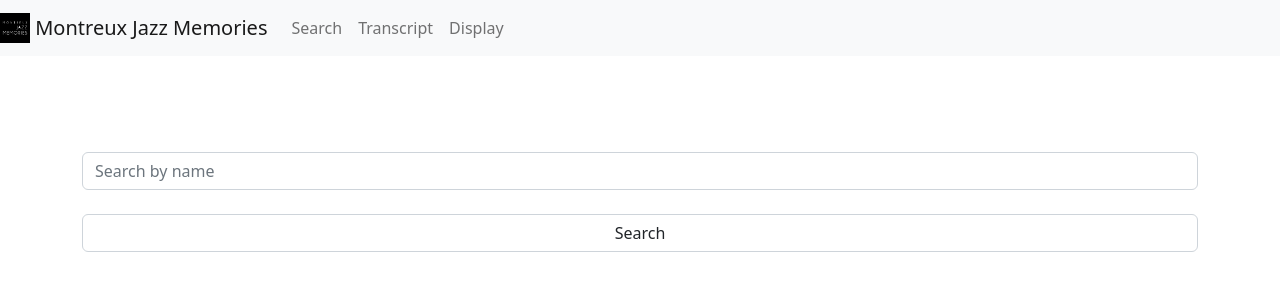
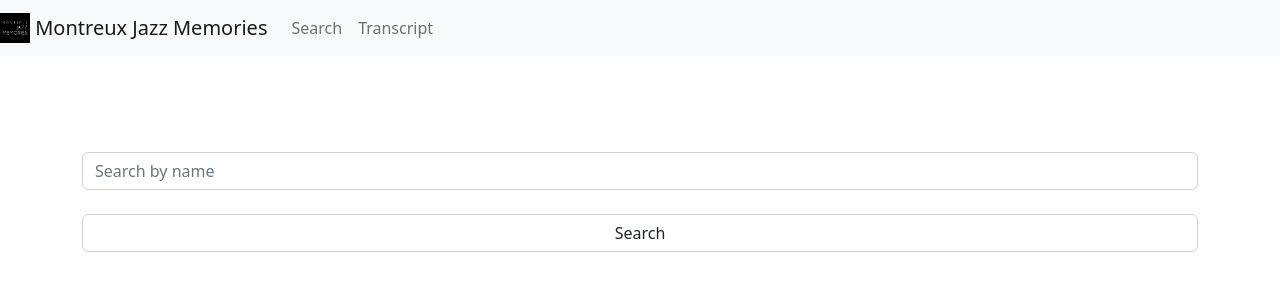
Before and after one commit to dpicca/Montreux-Jazz-Memories, a Flask app: page / in a window 1280 px wide. Shown: the top 300 px of the page. Run offline with Flask 2, Linux system fonts and the light colour scheme.

Commit message:
display removed from navbar

```diff
--- a/database-retranscript/templates/navbar.html
+++ b/database-retranscript/templates/navbar.html
@@ -18,9 +18,6 @@
           <li class="nav-item">
             <a class="nav-link" href="/transcript">Transcript</a>
           </li>
-          <li class="nav-item">
-            <a class="nav-link" href="/display">Display</a>
-          </li>
 
         </ul>
       </div>
```
